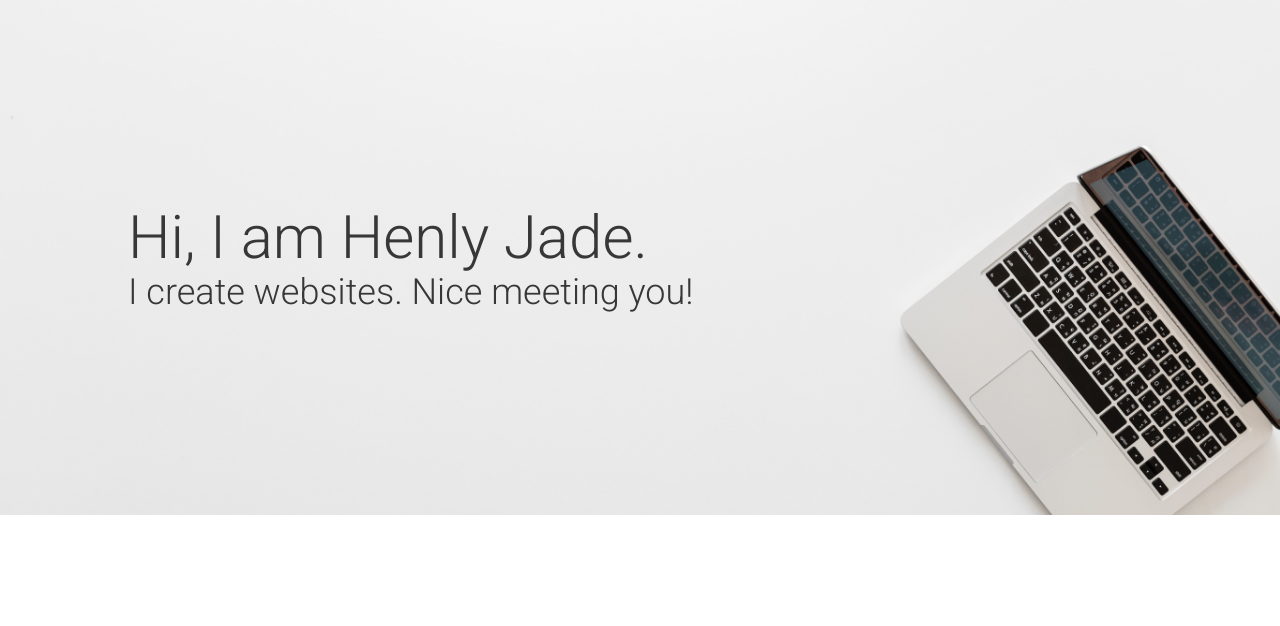
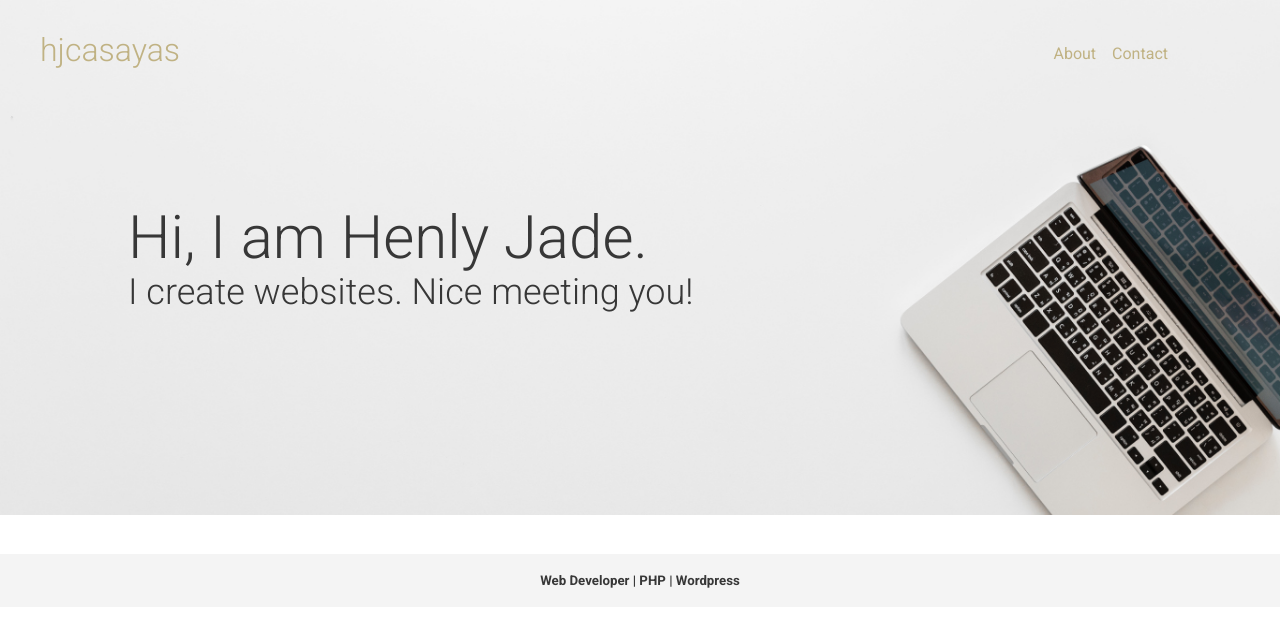
Before and after one commit to hjcasayas/portfolio, a website: page app/index.html in a window 1280 px wide. Drawn offline with Linux system fonts and the light colour scheme.

Commit message:
finished styling header and footer Desktop

```diff
--- a/app/assets/styles/base/_variables.css
+++ b/app/assets/styles/base/_variables.css
@@ -1,4 +1,4 @@
 $mainYellow: #C0B283;
 $mainPink: #DCD0C0;
-$greyLight: #DCD0C0;
+$greyLight: #F4F4F4;
 $greyDark: #373737;
--- /dev/null
+++ b/app/assets/styles/modules/_page-section.css
@@ -0,0 +1,3 @@
+.page-section {
+	padding: 1.2rem 0;
+}
--- /dev/null
+++ b/app/assets/styles/modules/_site-footer.css
@@ -0,0 +1,9 @@
+.site-footer {
+	background-color: $greyLight;
+	padding: 1.2rem 0;
+
+	&__text {
+		text-align: center;
+		margin: 0;
+	}
+}
--- /dev/null
+++ b/app/assets/styles/modules/_site-header.css
@@ -0,0 +1,8 @@
+.site-header {
+	position: absolute;
+	top: 0;
+	left: 0;
+	right: 0;
+	z-index: 10;
+	padding: 2rem 0;
+}
--- /dev/null
+++ b/app/assets/styles/modules/_site-nav.css
@@ -0,0 +1,27 @@
+.site-nav {
+	ul {
+		margin: 0;
+		padding: 0;
+	}
+
+	li {
+		display: block;
+		float: left;
+		list-style: none;
+	}
+
+	a {
+		&:link,
+		&:visited {
+			padding: 4px 8px;
+			color: $mainYellow;
+			text-decoration: none;
+		}
+	}
+
+	&--main {
+		padding-top: .8rem;
+		padding-right: 4rem;
+		float: right;
+	}
+}
--- /dev/null
+++ b/app/assets/styles/modules/_site-title.css
@@ -0,0 +1,15 @@
+.site-title{
+	display: inline-block;
+	margin: 0;
+	float: left;
+
+	a {
+		&:link,
+		&:visited {
+			text-decoration: none;
+			color: $mainYellow;
+			font-weight: 300;
+		}
+	}
+
+}
--- /dev/null
+++ b/app/assets/styles/modules/_wrapper.css
@@ -0,0 +1,7 @@
+.wrapper {
+	max-width: 1200px;
+	margin: 0 auto;
+	padding: 0 18px;
+
+	@mixin clearfix;
+}
--- a/app/index.html
+++ b/app/index.html
@@ -13,7 +13,15 @@
 
 	<body>
 		<header class="site-header">
-
+			<div class="wrapper">
+				<h1 class="site-title"><a class="site-title__link" href="#">hjcasayas</a></h1>
+				<nav class="site-nav site-nav--main">
+					<ul>
+						<li><a href="#">About</a></li>
+						<li><a href="#">Contact</a></li>
+					</ul>
+				</nav>
+			</div>
 		</header>
 		<div class="large-hero">
 			<img class="large-hero__image" src="assets/images/hero-image.jpg" alt="table and laptop">
@@ -24,8 +32,12 @@
 		</div>
 		<div id="my-projects" class="page-section">
 
+
 		</div>
 		<footer class="site-footer">
+			<div class="wrapper">
+				<h5 class="site-footer__text">Web Developer | PHP | Wordpress</h5>
+			</div>
 
 		</footer>
 	</body>
--- a/app/temp/styles/styles.css
+++ b/app/temp/styles/styles.css
@@ -420,3 +420,64 @@ img {
 			display: inline
 	}
 	}
+.page-section {
+	padding: 1.2rem 0;
+}
+.site-footer {
+	background-color: #F4F4F4;
+	padding: 1.2rem 0;
+}
+.site-footer__text {
+		text-align: center;
+		margin: 0;
+	}
+.site-header {
+	position: absolute;
+	top: 0;
+	left: 0;
+	right: 0;
+	z-index: 10;
+	padding: 2rem 0;
+}
+.site-nav ul {
+		margin: 0;
+		padding: 0;
+	}
+.site-nav li {
+		display: block;
+		float: left;
+		list-style: none;
+	}
+.site-nav a:link,
+		.site-nav a:visited {
+			padding: 4px 8px;
+			color: #C0B283;
+			text-decoration: none;
+		}
+.site-nav--main {
+		padding-top: .8rem;
+		padding-right: 4rem;
+		float: right;
+	}
+.site-title{
+	display: inline-block;
+	margin: 0;
+	float: left;
+
+}
+.site-title a:link,
+		.site-title a:visited {
+			text-decoration: none;
+			color: #C0B283;
+			font-weight: 300;
+		}
+.wrapper {
+	max-width: 1200px;
+	margin: 0 auto;
+	padding: 0 18px;
+}
+.wrapper::after {
+		content: "";
+		clear: both;
+		display: table;
+	}
```
Also changed, not shown: app/assets/styles/styles.css (+6 -1 lines), app/assets/styles/modules/_headline.css (deleted).
